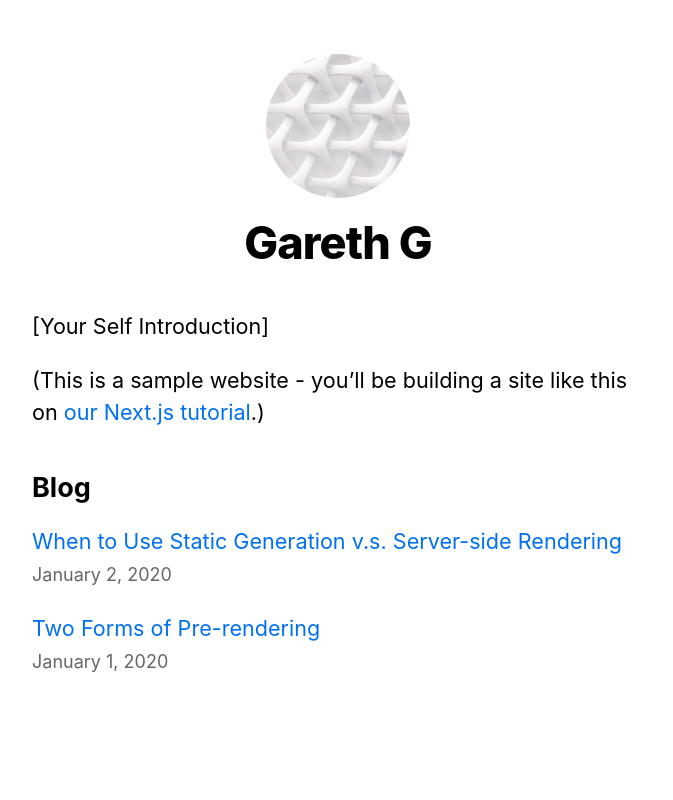
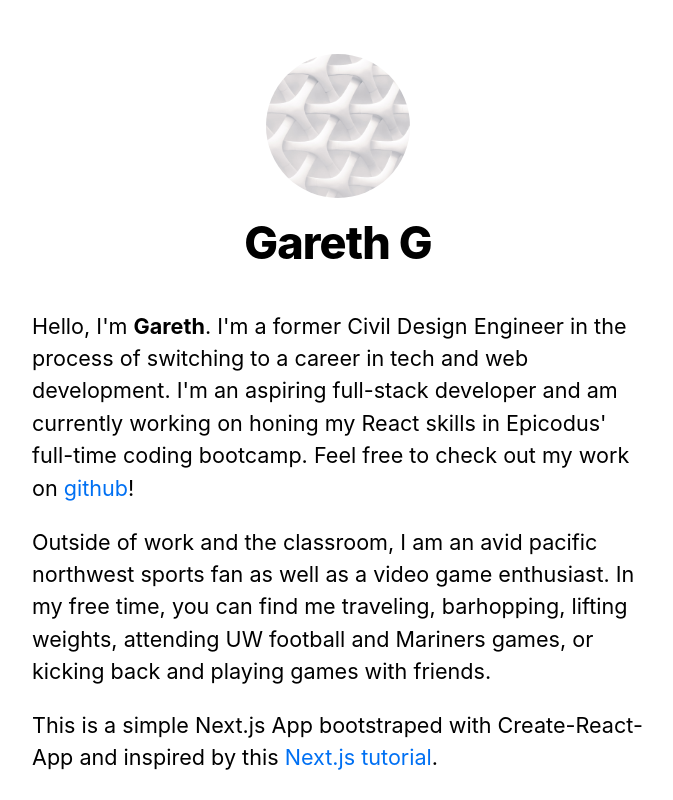
Before and after one commit to gareth-24/nextjs-blog, a Next.js app: page / in a window 1280 px wide. Shown: the top 800 px of the page, without its empty margins (302-975 px from the left). Built offline with nearby package versions, Linux system fonts and the light colour scheme.

Commit message:
update index.js with personal introduction

```diff
--- a/pages/index.js
+++ b/pages/index.js
@@ -24,10 +24,16 @@ export default function Home({ allPostsData }) {
           <title>{siteTitle}</title>
         </Head>
         <section className={utilStyles.headingMd}>
-          <p>[Your Self Introduction]</p>
           <p>
-            (This is a sample website - you’ll be building a site like this on{' '}
-            <a href="https://nextjs.org/learn">our Next.js tutorial</a>.)
+            Hello, I'm <strong>Gareth</strong>. I'm a former Civil Design Engineer in the process of switching to a career in tech and web development. I'm an aspiring full-stack developer and am currently working on honing my React skills in Epicodus' full-time coding bootcamp. Feel free to check out my work on
+            <a href='https://github.com/gareth-24'> github</a>!
+          </p>
+          <p>
+            Outside of work and the classroom, I am an avid pacific northwest sports fan as well as a video game enthusiast. In my free time, you can find me traveling, barhopping, lifting weights, attending UW football and Mariners games, or kicking back and playing games with friends.
+          </p>
+          <p>
+            This is a simple Next.js App bootstraped with Create-React-App and inspired by this {' '}
+            <a href="https://nextjs.org/learn">Next.js tutorial</a>.
           </p>
         </section>
         <section className={`${utilStyles.headingMd} ${utilStyles.padding1px}`}>
```
